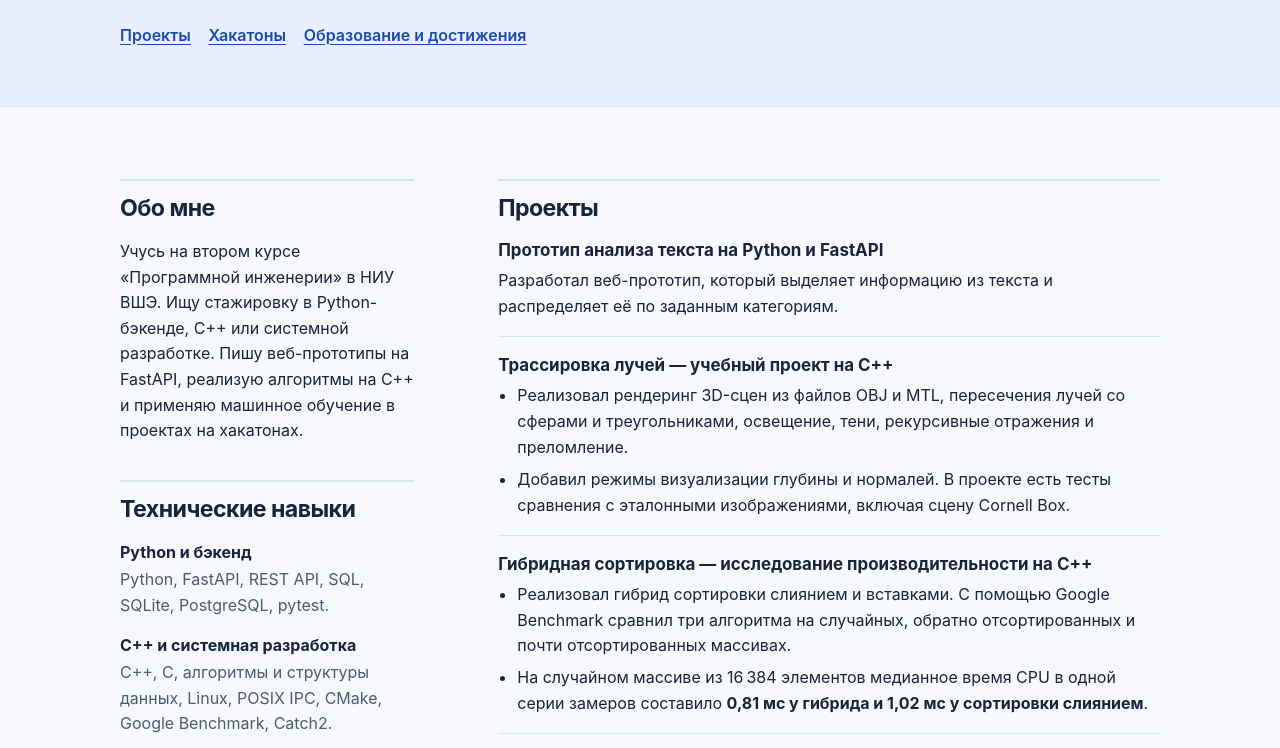
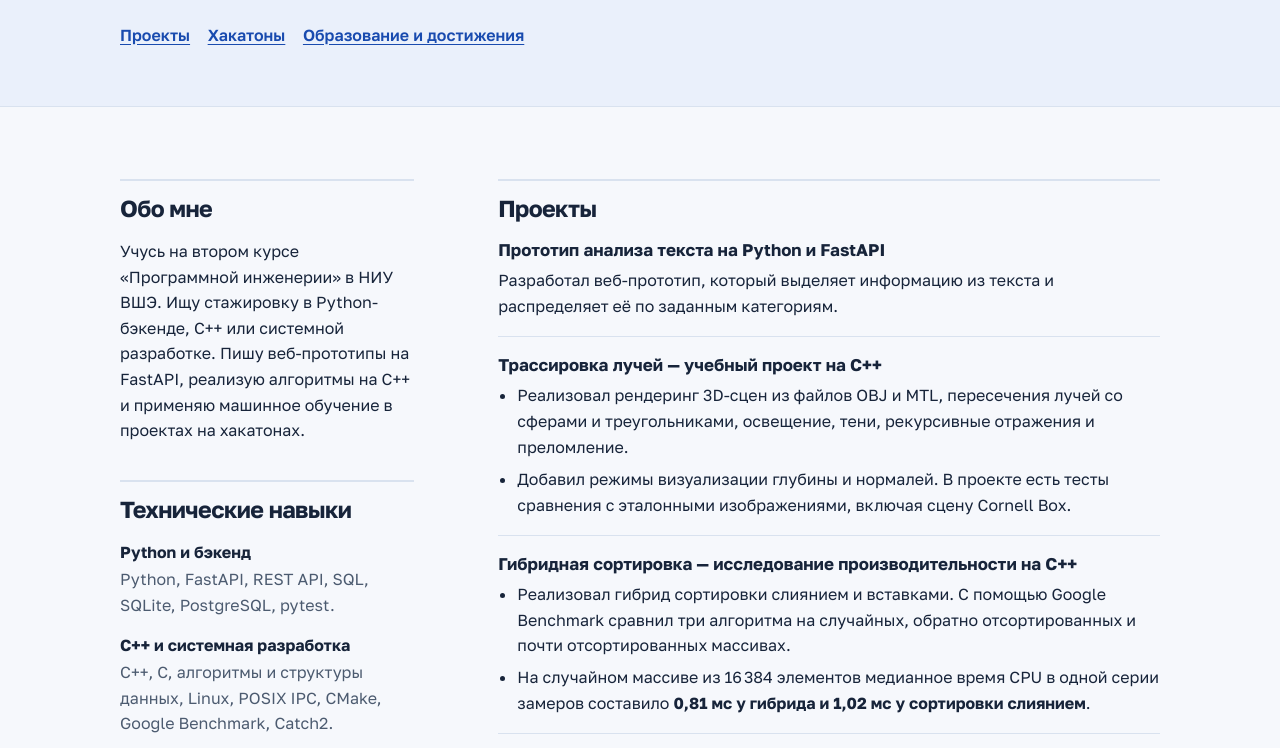
Before and after one commit to alexmoader/alexmoader.github.io, a plain HTML site: page index.html in a window 1280 px wide. Shown: the part 276-1024 px from the top of the page. Drawn offline with Linux system fonts and the light colour scheme.

Commit message:
Use Golos Text for résumé typography

```diff
--- a/index.html
+++ b/index.html
@@ -5,6 +5,7 @@
   <meta name="viewport" content="width=device-width, initial-scale=1">
   <meta name="description" content="Резюме Александра Никулина: Python-бэкенд, C++ и системная разработка. Проекты и хакатоны.">
   <title>Александр Никулин — разработчик ПО</title>
+  <link rel="stylesheet" href="https://fonts.googleapis.com/css2?family=Golos+Text:wght@400..700&amp;display=swap">
   <style>
     :root {
       color-scheme: light;
@@ -13,7 +14,7 @@
       --accent: #194baf;
       --line: #d9e2ef;
       --background: #f6f8fc;
-      font-family: "Inter", system-ui, sans-serif;
+      font-family: "Golos Text", system-ui, sans-serif;
       line-height: 1.6;
       color: var(--ink);
       background: var(--background);
```
